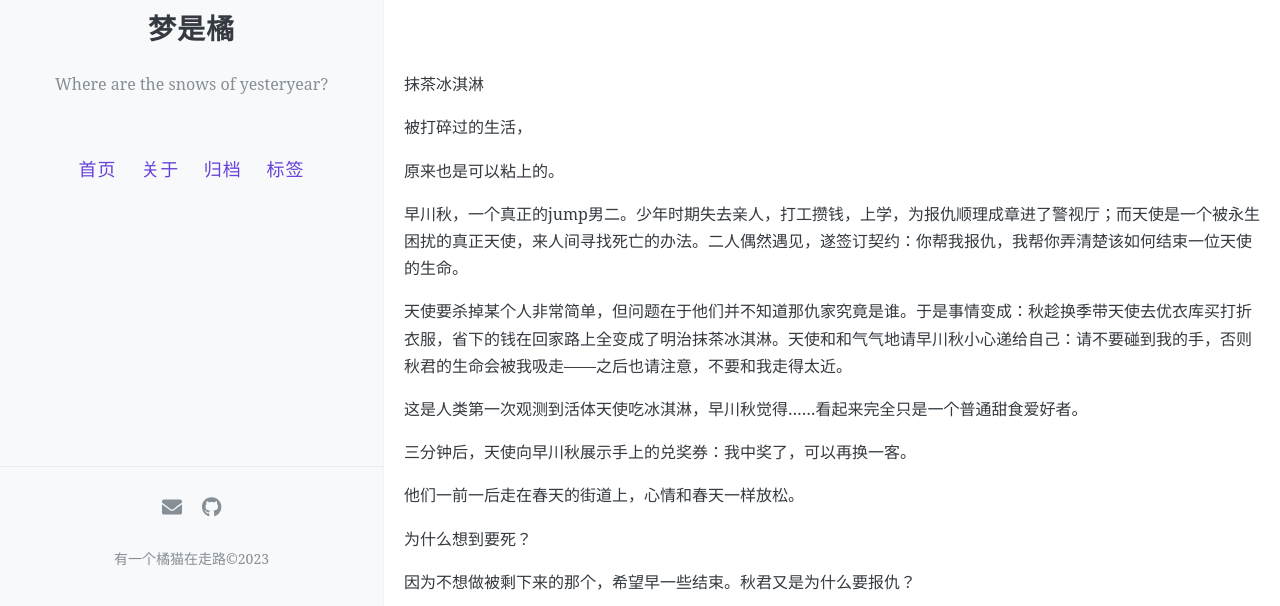
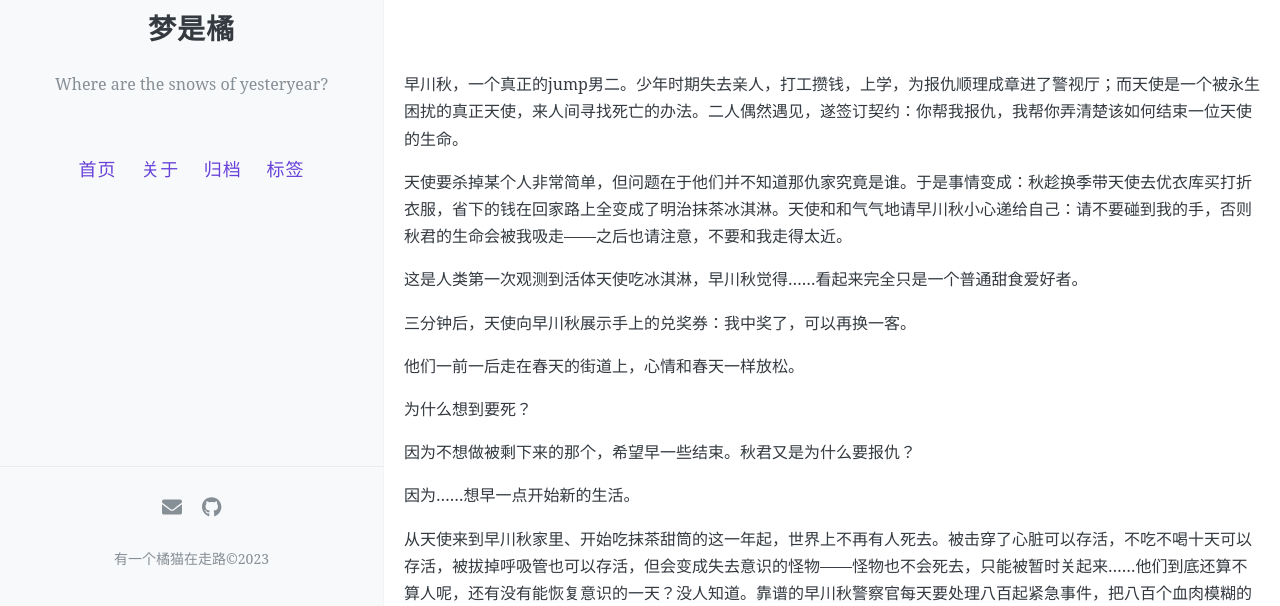
Before and after one commit to quintuschen830/jumaomiaomiaomiao, a Jekyll site: the page built from _posts/2022-12-15-icecream.md, in a window 1280 px wide and 900 px high, cut to the strip 294-900 px from the top of the window. Built offline with Jekyll 4.4.1, drawn with Linux system fonts in a browser that asks for light colours; comment, search, counter and statistics services are not loaded.

Commit message:
Update 2022-12-15-icecream.md

```diff
--- a/_posts/2022-12-15-icecream.md
+++ b/_posts/2022-12-15-icecream.md
@@ -21,20 +21,6 @@ comments: true
 <br>
 
 <br>
-
-
-
-抹茶冰淇淋
-
-
-
-被打碎过的生活，
-
-原来也是可以粘上的。
-
-
-
-
 
 
 
```
